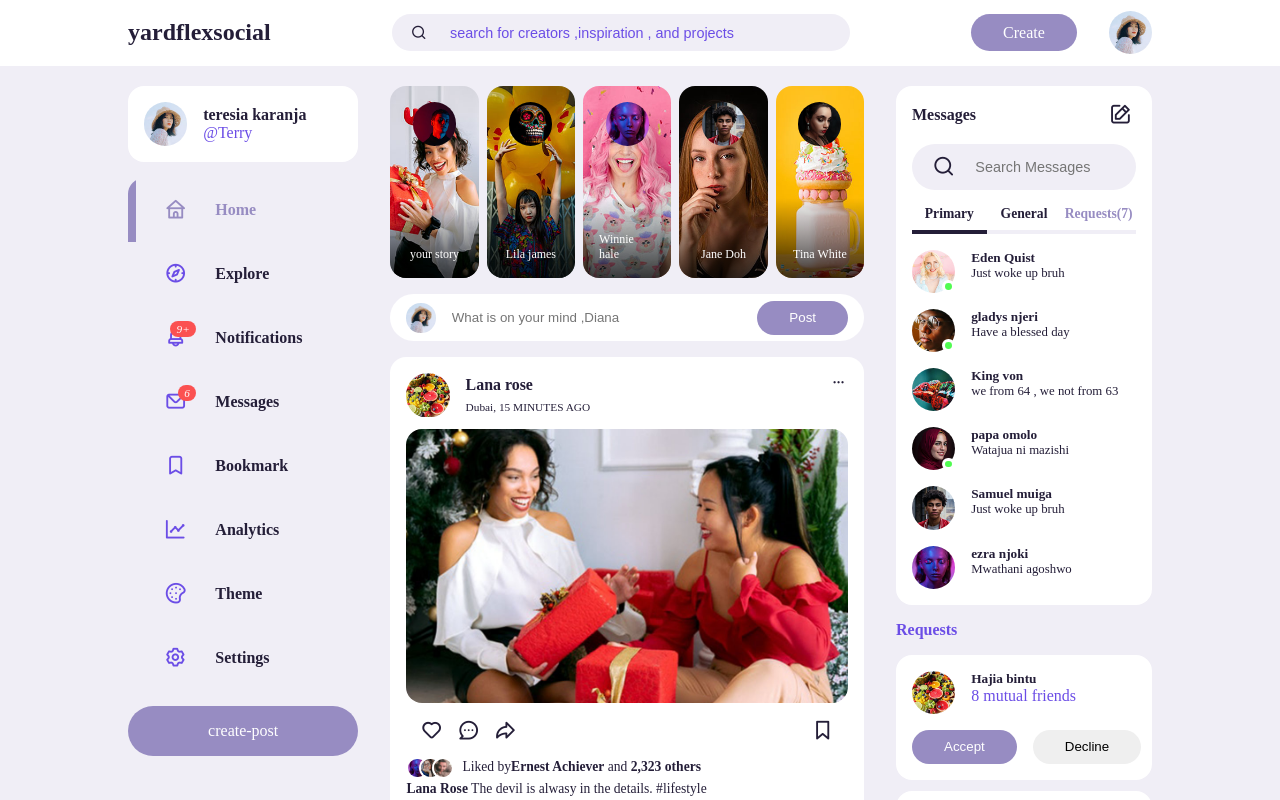
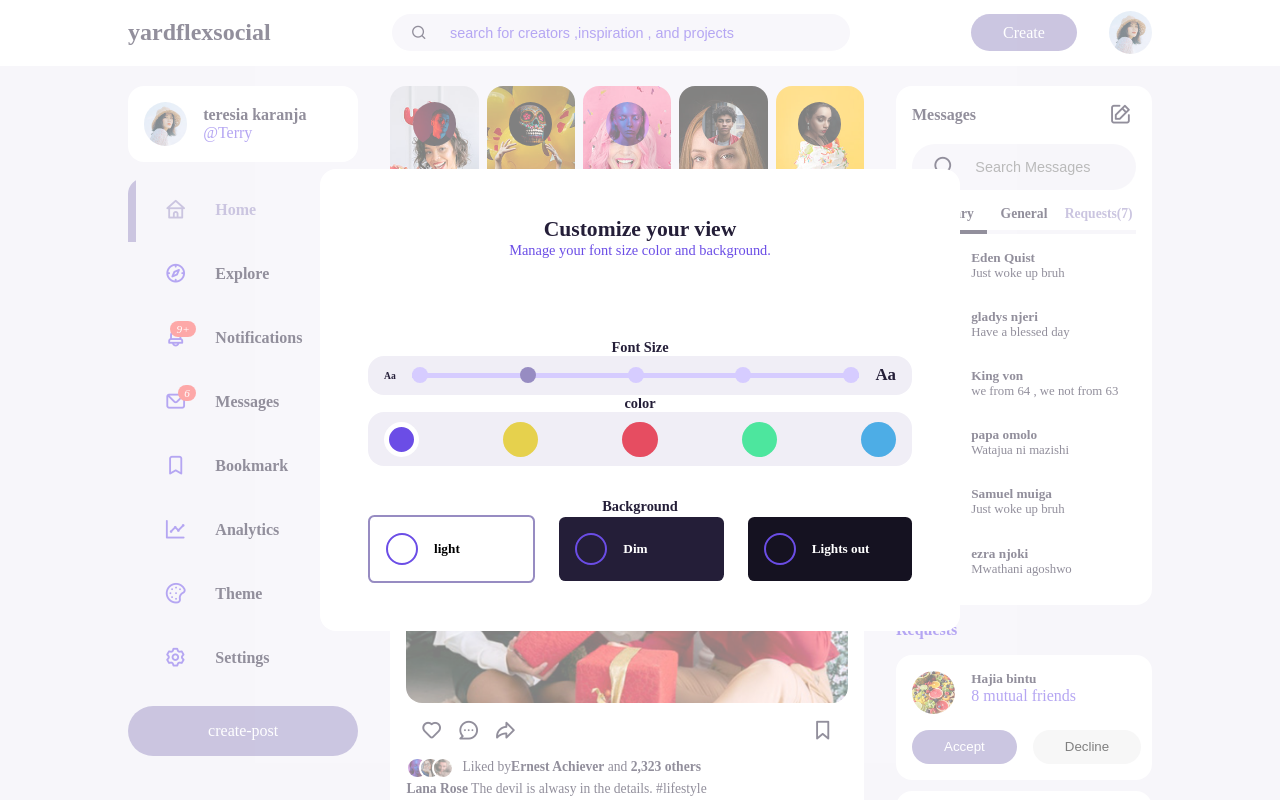
Before and after one commit to muigakelvin/CHATAPP, a plain HTML site: page index.html in a window 1280 px wide. Shown: the top 800 px of the page. Drawn offline with nearby package versions, Linux system fonts and the light colour scheme.

Commit message:
finishing ui css and html

```diff
--- a/index.html
+++ b/index.html
@@ -658,15 +658,15 @@
     <div class="customize-theme">
         <div class="card">
             <h2>Customize your view</h2>
-            <p>Manage your font size color and background.</p>
-            <!-------------------------------------END OF FONTSIZE ------------------------------------>
-            <div class="fontsize">
+            <p class="text-muted">Manage your font size color and background.</p>
+            <!------------------------------------- FONTSIZE ------------------------------------>
+            <div class="font-size">
                 <h4>Font Size</h4>
                 <div>
                     <h6>Aa</h6>
                 <div class="choose-size">
                     <span class="font-size-1"></span>
-                    <span class="font-size-2"></span>
+                    <span class="font-size-2 active"></span>
                     <span class="font-size-3"></span>
                     <span class="font-size-4"></span>
                     <span class="font-size-5"></span>
@@ -689,7 +689,7 @@
             <div class="background">
                 <h4>Background</h4>
                 <div class="choose-bg">
-                    <div class="bg-1">
+                    <div class="bg-1 active">
                         <span></span>
                         <h5 for="bg-1">light</h5>
                     </div>
--- a/styles.css
+++ b/styles.css
@@ -577,3 +577,152 @@ main .container .right
     display: flex;
     gap: 1rem;
 }
+/*=======================================================Theme customization==================================================*/
+.customize-theme
+{
+    background: rgba(255,255,255,0.5);
+    width: 100%;
+    height: 100vh;
+    position: fixed;
+    top: 0;
+    left: 0;
+    z-index: 100;
+    text-align: center;
+    display: grid;
+    place-items: center;
+    font-size: 0.9rem;
+}
+.customize-theme .card
+{
+    background: var(--color-white);
+    padding: 3rem;
+    border-radius: var(--card-border-radius);
+    width: 50%;
+}
+/*---------------------------------FONT SIZE---------------------------------*/
+.customize-theme .font-size
+{
+    margin-top: 5rem;
+
+}
+.customize-theme .font-size > div
+{
+    display: flex;
+    justify-content: space-between;
+    align-items: center;
+    background: var(--color-light);
+    padding: var(--search-padding);
+    border-radius: var(--card-border-radius);
+}
+.customize-theme .choose-size
+{
+    background: var(--color-secondary);
+    height: 0.3rem;
+    width: 100%;
+    margin: 0 1rem;
+    display: flex;
+    justify-content: space-between;
+    align-items: center;
+}
+.customize-theme .choose-size span
+{
+    width: 1rem;
+    height: 1rem;
+    background:var(--color-secondary);
+    border-radius: 50%;
+    cursor: pointer;
+}
+.customize-theme .choose-size span.active
+{
+    background: var(--color-primary);
+}
+.customize-theme .choose-color
+{
+    background:var(--color-light);
+    padding: var(--search-padding);
+    border-radius: var(--card-border-radius);
+    display: flex;
+    align-items: center;
+    justify-content: space-between;
+}
+.customize-theme .choose-color span
+{
+    width: 2.2rem;
+    height: 2.2rem;
+    border-radius: 50%;
+
+}
+.customize-theme .choose-color span:nth-child(1)
+{
+    background: hsl(252,75%,60%);
+}
+.customize-theme .choose-color span:nth-child(2)
+{
+    background: hsl(52,75%,60%);
+}
+.customize-theme .choose-color span:nth-child(3)
+{
+    background: hsl(352,75%,60%);
+}
+.customize-theme .choose-color span:nth-child(4)
+{
+    background: hsl(152,75%,60%);
+}
+.customize-theme .choose-color span:nth-child(5)
+{
+    background: hsl(202,75%,60%);
+}
+.customize-theme .choose-color span.active
+{
+    border: 5px solid white;
+}
+/*--------------------------------------------BACKGROUND--------------------------------*/
+.customize-theme .background
+{
+    margin-top: 2rem;
+}
+.customize-theme .choose-bg
+{
+    display: flex;
+    align-items: center;
+    justify-content: space-between;
+    gap: 1.5rem;
+}
+.customize-theme .choose-bg > div
+{
+    padding: var(--card-padding);
+    width: 100%;
+    display: flex;
+    align-items: center;
+    font-size: 1rem;
+    font-weight: bold;
+    border-radius: 0.4rem;
+    cursor: pointer;
+}
+.customize-theme .choose-bg > div.active
+{
+    border: 2px solid var(--color-primary);
+}
+.customize-theme .choose-bg .bg-1
+{
+    background: white;
+    color: black;
+}
+.customize-theme .choose-bg .bg-2
+{
+    background: hsl(252,30%,17%);
+    color: white;
+}
+.customize-theme .choose-bg .bg-3
+{
+    background: hsl(252,30%,10%);
+    color: white;
+}
+.customize-theme .choose-bg > div span
+{
+    width: 2rem;
+    height: 2rem;
+    border: 2px solid var(--color-gray);
+    border-radius: 50%;
+    margin-right: 1rem;
+}
```
